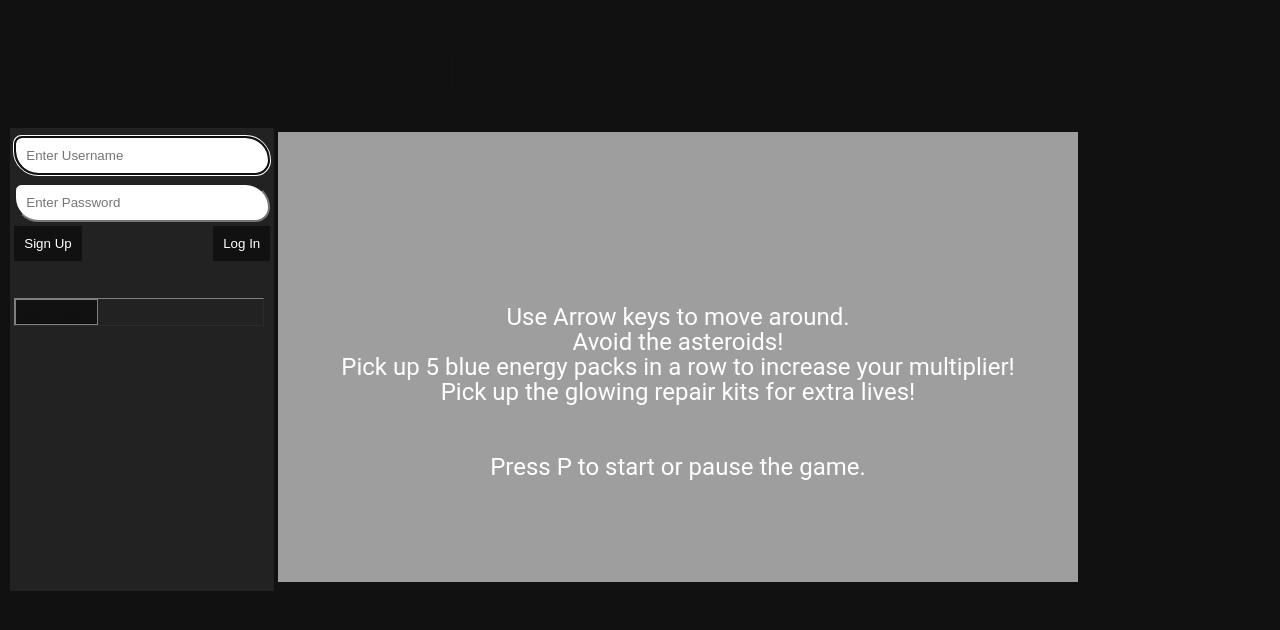
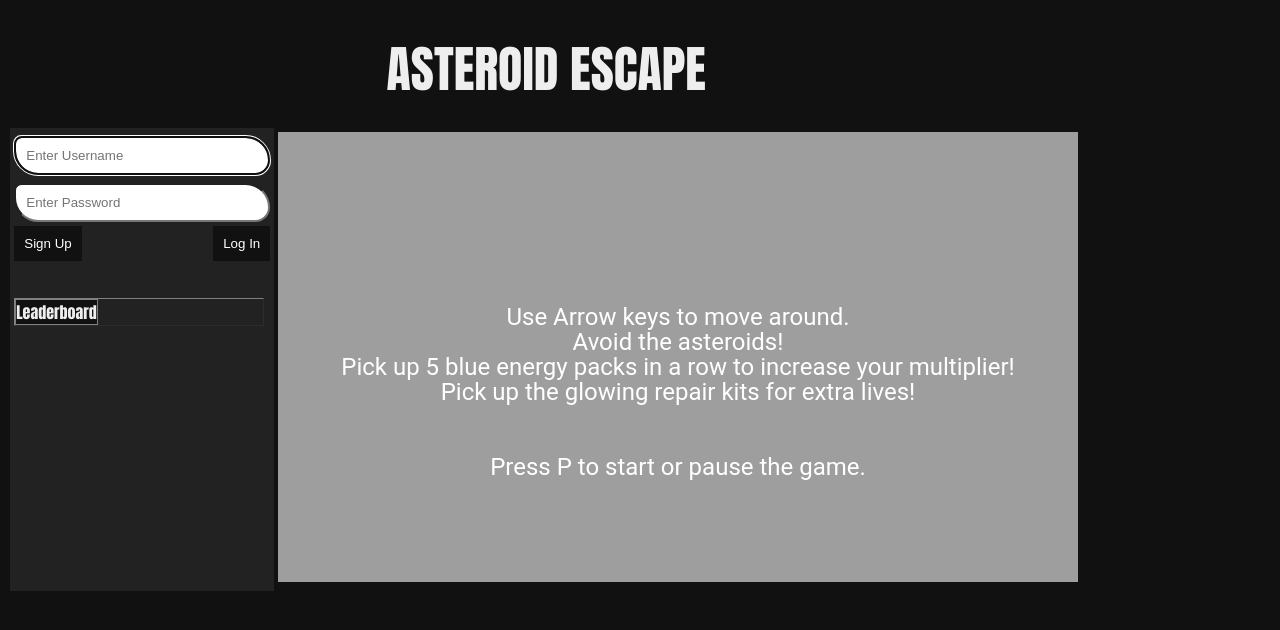
Before and after one commit to jackylau-nyc/Asteroid-Escape, a PHP site: page / in a window 1280 px wide. Shown: the top 630 px of the page. Run offline with PHP 8.4, Linux system fonts and the light colour scheme; data that the repository does not hold is empty.

Commit message:
touched up front end

```diff
--- a/style.css
+++ b/style.css
@@ -41,7 +41,7 @@
 th {
 	padding: 0px;
     background-color: #111;
-    color: #111;
+    color: #eee;
 }
 
 /* Set a style for all buttons */
```
